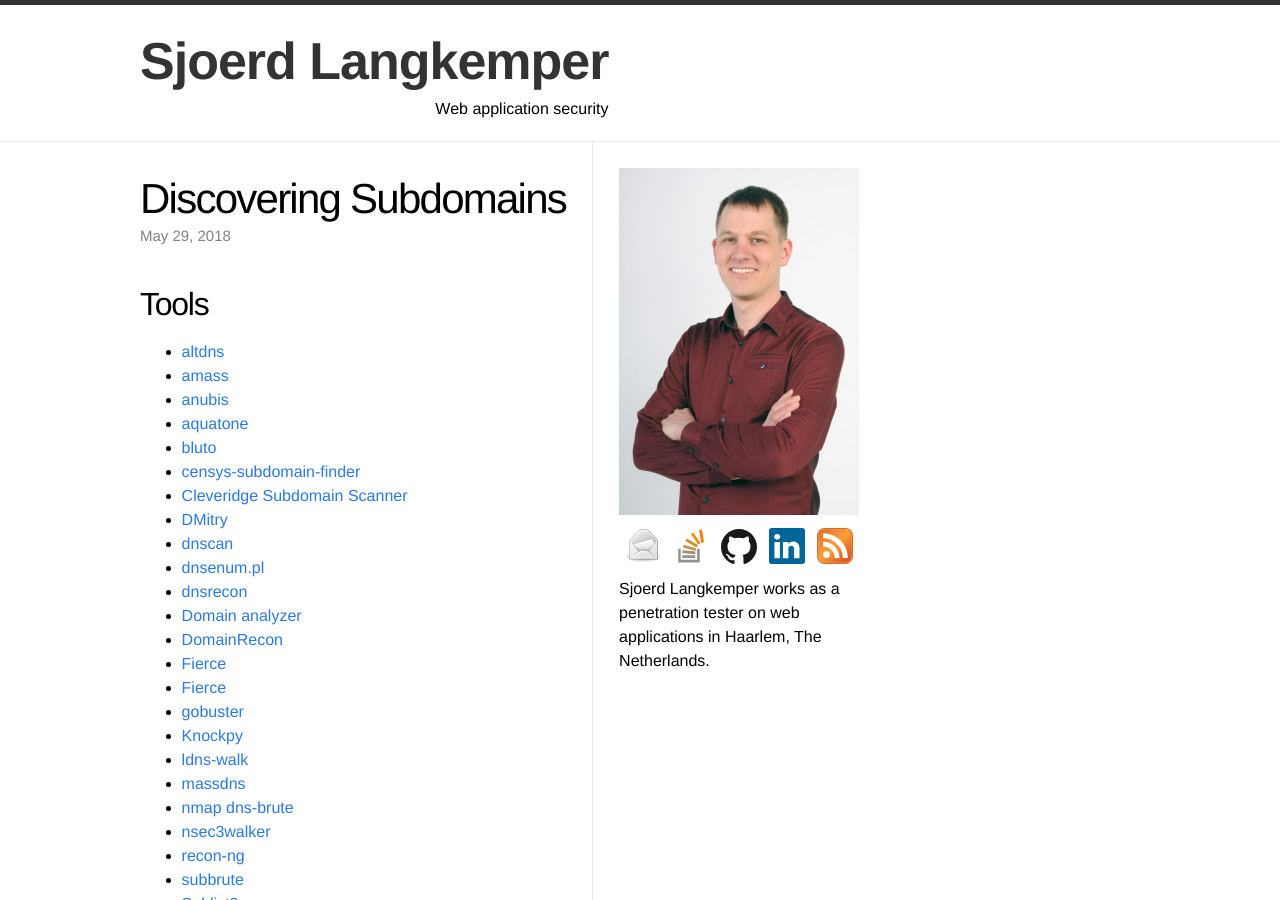
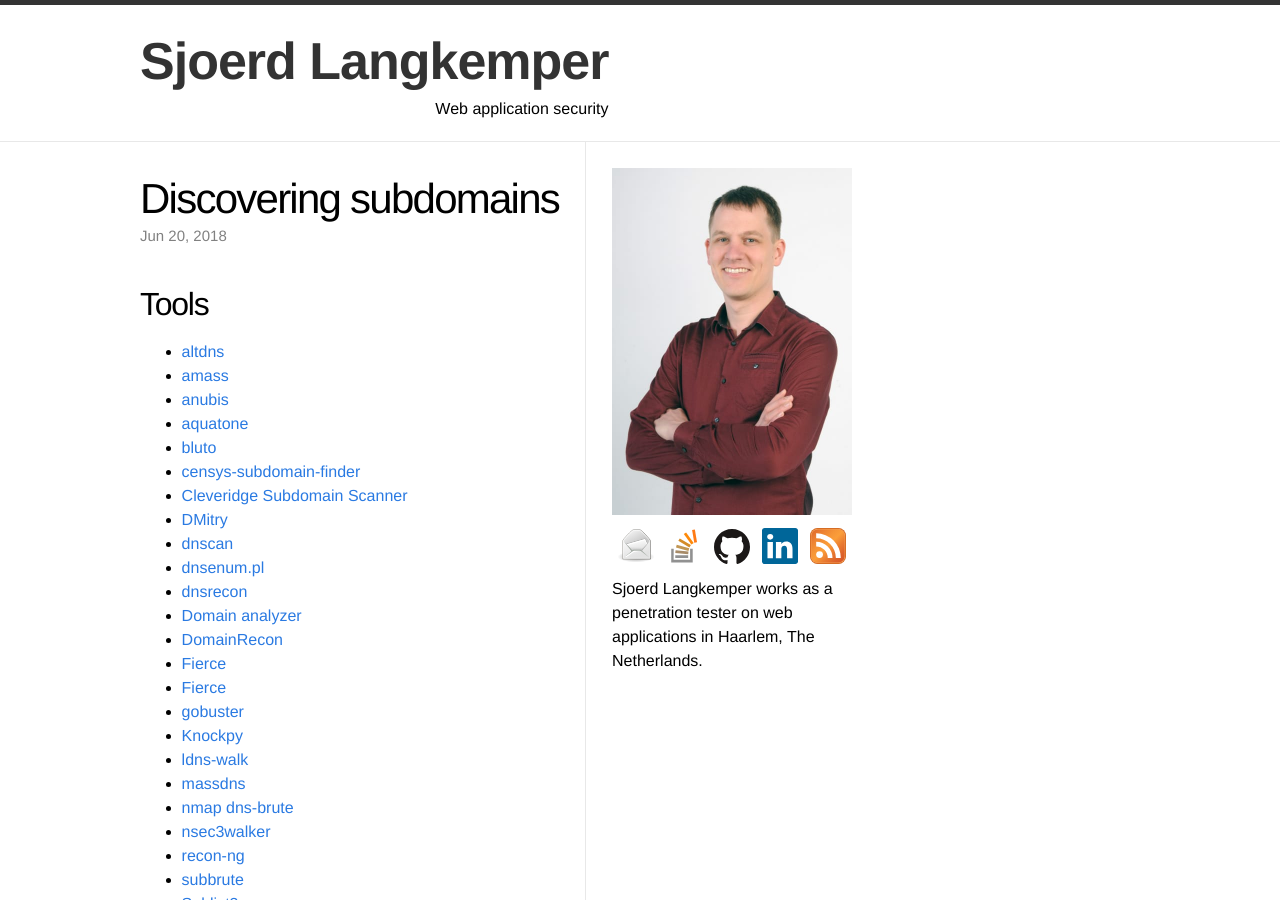
Before and after one commit to Sjord/Sjord.github.io, a Jekyll site: the page built from _posts/2018-05-29-discovering-subdomains.md, in a window 1280 px wide and 900 px high. Built offline with Jekyll 4.4.1, drawn with Linux system fonts in a browser that asks for light colours; our own code applies the rules of GitHub Pages for plain Markdown files; some of the changed lines change nothing that is shown.

Commit message:
Add post header, image

```diff
--- a/_posts/2018-05-29-discovering-subdomains.md
+++ b/_posts/2018-05-29-discovering-subdomains.md
@@ -1,5 +1,11 @@
+---
+layout: post
+title: "Discovering subdomains"
+thumbnail: discovering-240.jpg
+date: 2018-06-20
+---
 
-
+<!-- photo source: http://www.mildenhall.af.mil/News/Article-Display/Article/273410/digging-up-bones-archeologists-discover-human-remains/ -->
 
 ## Tools
 
```
Also changed, not shown: images/discovering-240.jpg (added).
